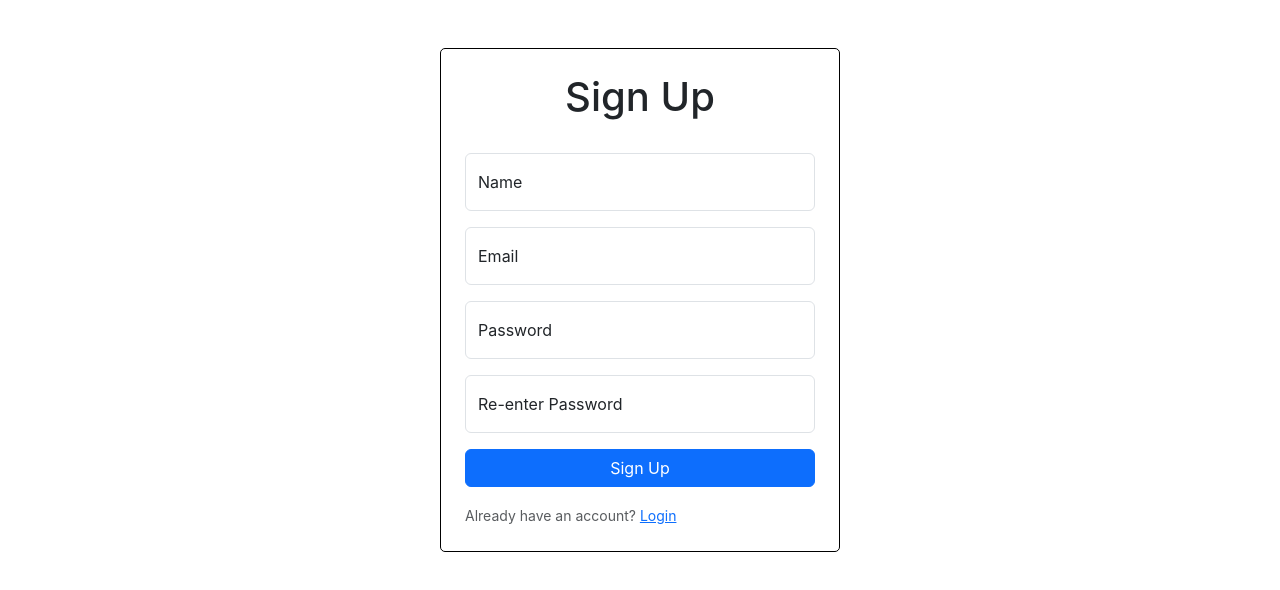
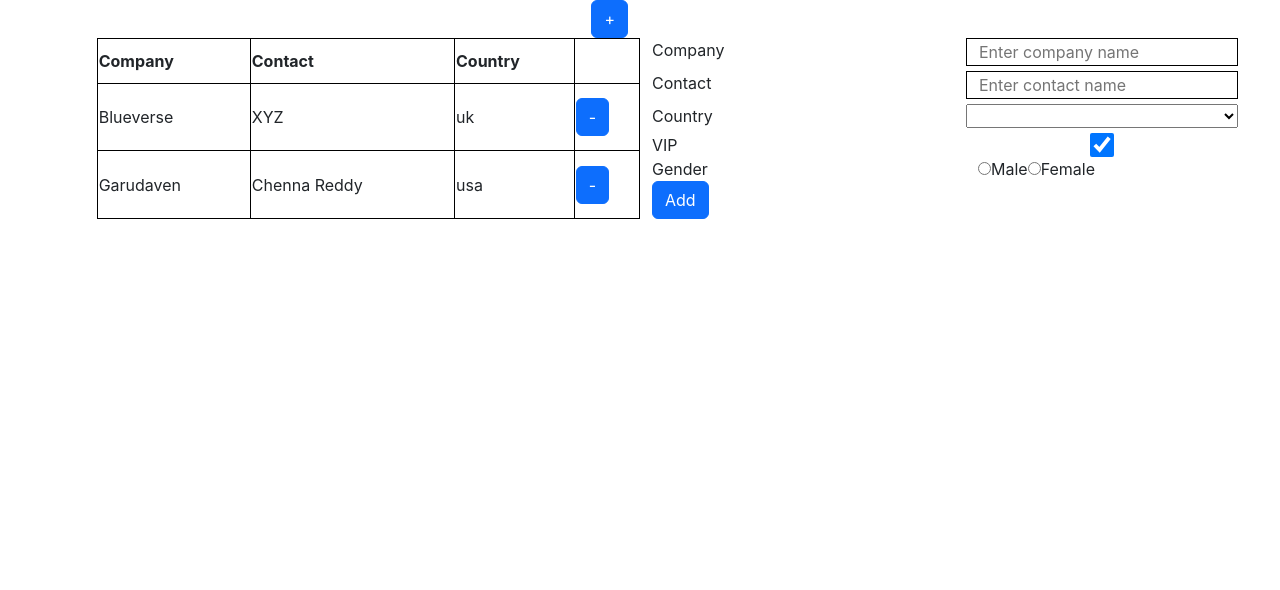
Before and after one commit to tejaksv/library-system, a React (Create React App) app: page / in a window 1280 px wide. Before the commit this address led to /Project/signup. Shown: the top 590 px of the page. Built offline with nearby package versions, Linux system fonts and the light colour scheme.

Commit message:
added commits

```diff
--- a/src/TableRender.jsx
+++ b/src/TableRender.jsx
@@ -40,6 +40,7 @@ const TableRender = () => {
                     return index;
                 }
             });
+            // find use and 39-41
             recordIndex = recordIndex[0].id - 1;
             let actualData = data;
             actualData[recordIndex]["contact-name"] = contact;
@@ -47,6 +48,7 @@ const TableRender = () => {
             setData(actualData);
         } else {
             setData([...data, { company, "contact-name": contact, country: country }]);
+            // (...)=> 3 dots  spread operator
         }
         setErrors({});
         setCompany("");
@@ -60,7 +62,9 @@ const TableRender = () => {
         console.log(e.target.id);
         let copyData = data;
         const id = parseInt(e.target.id) - 1;
+        // @parseInt — A string to convert into a number.
         copyData.splice(id, 1);
+        // deleting the elements from the data
         setData([...copyData]);
     }
 
--- a/src/index.js
+++ b/src/index.js
@@ -12,18 +12,16 @@ import { BrowserRouter as Router, Routes, Route, Navigate } from "react-router-d
 
 const root = ReactDOM.createRoot(document.getElementById('root'));
 root.render(
-  // <React.StrictMode>
-  //   {/* <TableRender /> */}
-  //   {/* <SignUp /> */}
-  //   {/* <Login /> */}
-  // </React.StrictMode>
-  <Router>
-    <Routes>
-      <Route path="/" element={<Navigate to="/Project/signup" />} />
-      <Route path="/Project/signup" element={<SignUp />} />
-      <Route path="/Project/login" element={<Login />} />
-    </Routes>
-  </Router>
+  <React.StrictMode>
+    <TableRender />
+  </React.StrictMode>
+  // <Router>
+  //   <Routes>
+  //     <Route path="/" element={<Navigate to="/Project/signup" />} />
+  //     <Route path="/Project/signup" element={<SignUp />} />
+  //     <Route path="/Project/login" element={<Login />} />
+  //   </Routes>
+  // </Router>
 
 
 );
```
